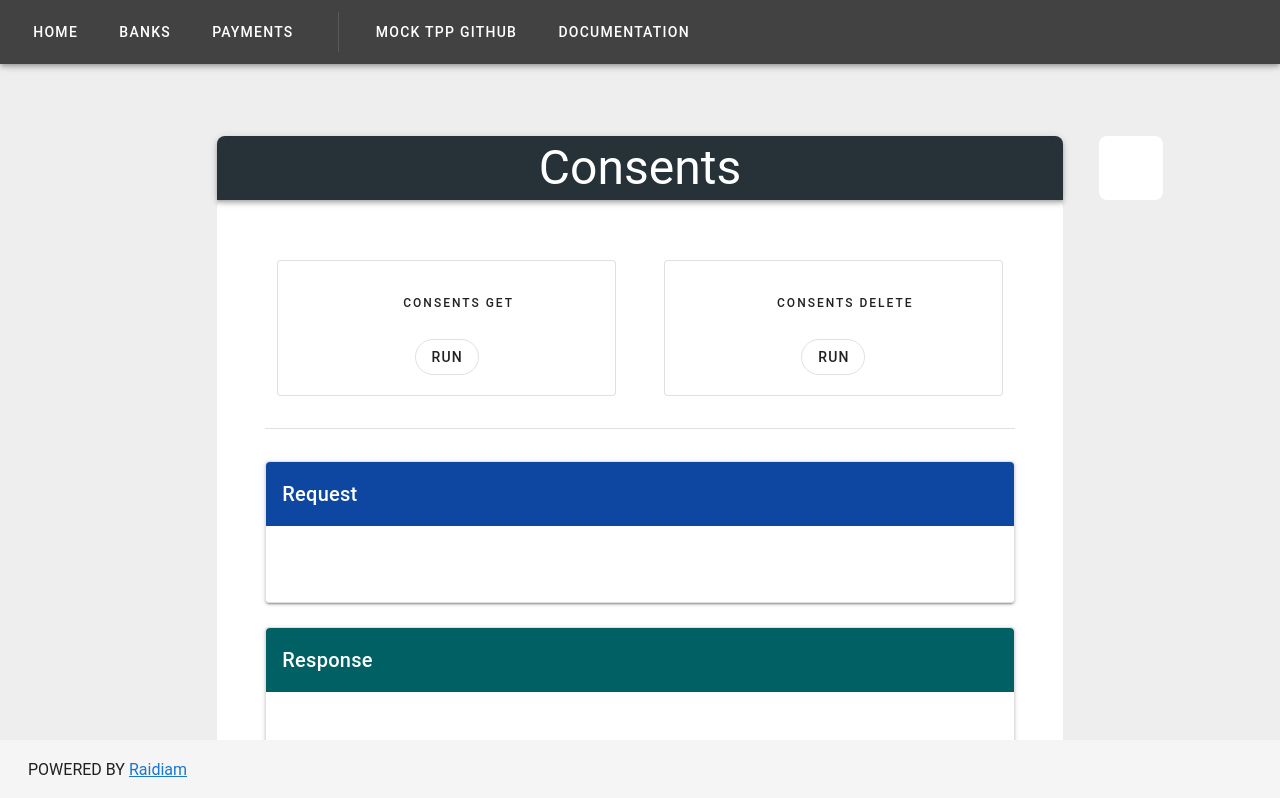
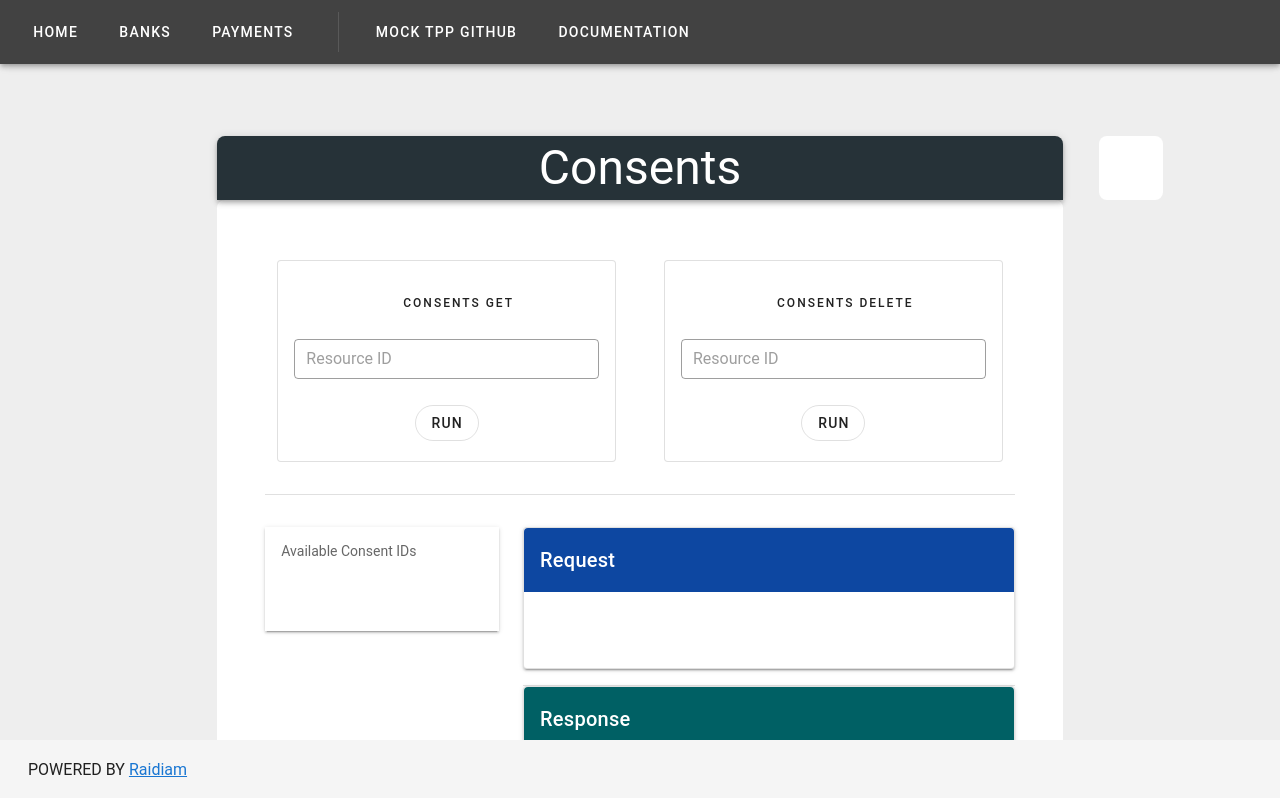
Before and after one commit to OpenBanking-Brasil/applications-exemplo, a Vue app in the folder tpp-payments-client/: page /consents in a window 1280 px wide. Shown: the top 798 px of the page. Built offline with nearby package versions, Linux system fonts and the light colour scheme; the HTML template or start-up script is replaced by a standard one.

Commit message:
OCI-976 added the possibility for a call to other consents

```diff
--- a/tpp-payments-client/src/views/ConsentsApi.vue
+++ b/tpp-payments-client/src/views/ConsentsApi.vue
@@ -12,40 +12,63 @@
                 <CardComponent
                   title="Consents GET"
                   :fullPath="`/open-banking/consents/${ApiVersion}/consents/{consentId}`"
-                  :resourceId="consentId"
-                  :displayTextField="false"
+                  :resourceId="selectedConsentId"
+                  :displayTextField="true"
                   btnText="RUN"
+                  :path="`${selectedConsentId}`"
                   @fetch-data="fetchConsentData"
+                  @resource-id-change="changeResourceId"
                 />
               </v-col>
               <v-col cols="12" sm="6">
                 <CardComponent
                   title="Consents DELETE"
                   :fullPath="`/open-banking/consents/${ApiVersion}/consents/{consentId}`"
-                  :resourceId="consentId"
-                  :displayTextField="false"
+                  :resourceId="selectedConsentId"
+                  :displayTextField="true"
                   btnText="RUN"
+                  :path="`${selectedConsentId}`"
                   @fetch-data="deleteConsent"
+                  @resource-id-change="changeResourceId"
                 />
               </v-col>
             </v-row>
             <v-divider class="mt-5 mb-8"></v-divider>
             <v-row>
-              <v-col cols="12" sm="12">
+              <v-col cols="12" sm="4">
+                <v-card class="mx-auto" max-width="300" tile>
+                  <v-subheader>Available Consent IDs</v-subheader>
+                  <v-list dense max-height="20vh" style="overflow: auto">
+                    <v-list-item-group color="primary">
+                      <v-list-item
+                        v-for="(consentId, i) in consentIds"
+                        :key="i"
+                        @click="
+                          () => {
+                            setConsentId(consentId);
+                          }
+                        "
+                      >
+                        <v-list-item-content>
+                          <v-list-item-title
+                            v-text="consentId"
+                          ></v-list-item-title>
+                        </v-list-item-content>
+                      </v-list-item>
+                    </v-list-item-group>
+                  </v-list>
+                </v-card>
+              </v-col>
+              <v-col cols="12" sm="8">
                 <v-card elevation="2" outlined>
-                  <v-card-title class="white--text blue darken-4"
-                    >Request</v-card-title
-                  >
+                  <v-card-title class="white--text blue darken-4">Request</v-card-title>
                   <v-card-text>
                     <pre class="pt-4" style="overflow: auto">
                         {{ consentsRequestData }}
                     </pre>
                   </v-card-text>
                 </v-card>
-              </v-col>
-            </v-row>
-            <v-row>
-              <v-col cols="12" sm="12">
+                 <v-divider class="mt-4"></v-divider>
                 <v-card elevation="2" outlined>
                   <v-card-title :class="resBannerStyle">Response</v-card-title>
                   <v-card-text>
@@ -84,6 +107,8 @@ export default {
   data() {
     return {
       ApiVersion: "",
+      consentIds: [],
+      selectedConsentId: "",
       resBannerStyle: "white--text cyan darken-4",
       consentsRequestData: "",
       consentsDataResponse: "",
@@ -95,11 +120,12 @@ export default {
   created() {
     const optionWords = this.ApiOption.split("-");
     this.ApiVersion = optionWords[optionWords.length - 1];
+    this.consentIds.push(this.consentId);
   },
   methods: {
-    async fetchConsentData() {
+    async fetchConsentData(path) {
       try {
-        const response = await axios.get(`consents/${this.consentId}`, { withCredentials: true });
+        const response = await axios.get(`consents/${path}`, { withCredentials: true });
         if (response.status == 200) {
           this.consentsRequestData = response.data.requestData;
           this.consentsDataResponse = response.data.responseData;
@@ -114,11 +140,11 @@ export default {
       }
     },
 
-    async deleteConsent() {
+    async deleteConsent(path) {
       try {
-        const response = await axios.delete(`consents/${this.consentId}`, { withCredentials: true });
+        const response = await axios.delete(`consents/${path}`, { withCredentials: true });
         if (response.status == 204) {
-          this.consentsRequestData = `${this.consentId} deleted succesfully`;
+          this.consentsRequestData = `${path} deleted succesfully`;
           this.consentsDataResponse = "";
           this.resBannerStyle = "white--text cyan darken-4";
         }
@@ -130,6 +156,14 @@ export default {
         }
       }
     },
+
+    setConsentId(consentId) {
+      this.selectedConsentId = consentId;
+    },
+
+    changeResourceId(consentId) {
+      this.selectedConsentId = consentId;
+    },
   },
 };
 </script>
```
